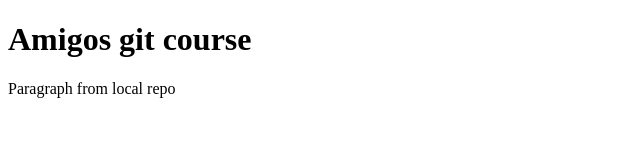
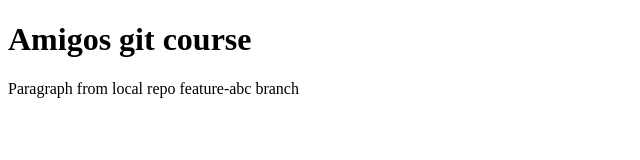
Before and after one commit to nassimboualbani/amigos-git-course, a plain HTML site: page index.html in a window 1280 px wide. Shown: the whole page, without its empty margins (0-640 px from the left). Drawn offline with Linux system fonts and the light colour scheme.

Commit message:
update index htlm from local repo

```diff
--- a/index.html
+++ b/index.html
@@ -7,6 +7,6 @@
 </head>
 <body>
    <h1>Amigos git course</h1>
-   <P>Paragraph from local repo</P>
+   <P>Paragraph from local repo feature-abc branch </P>
 </body>
 </html>
```
